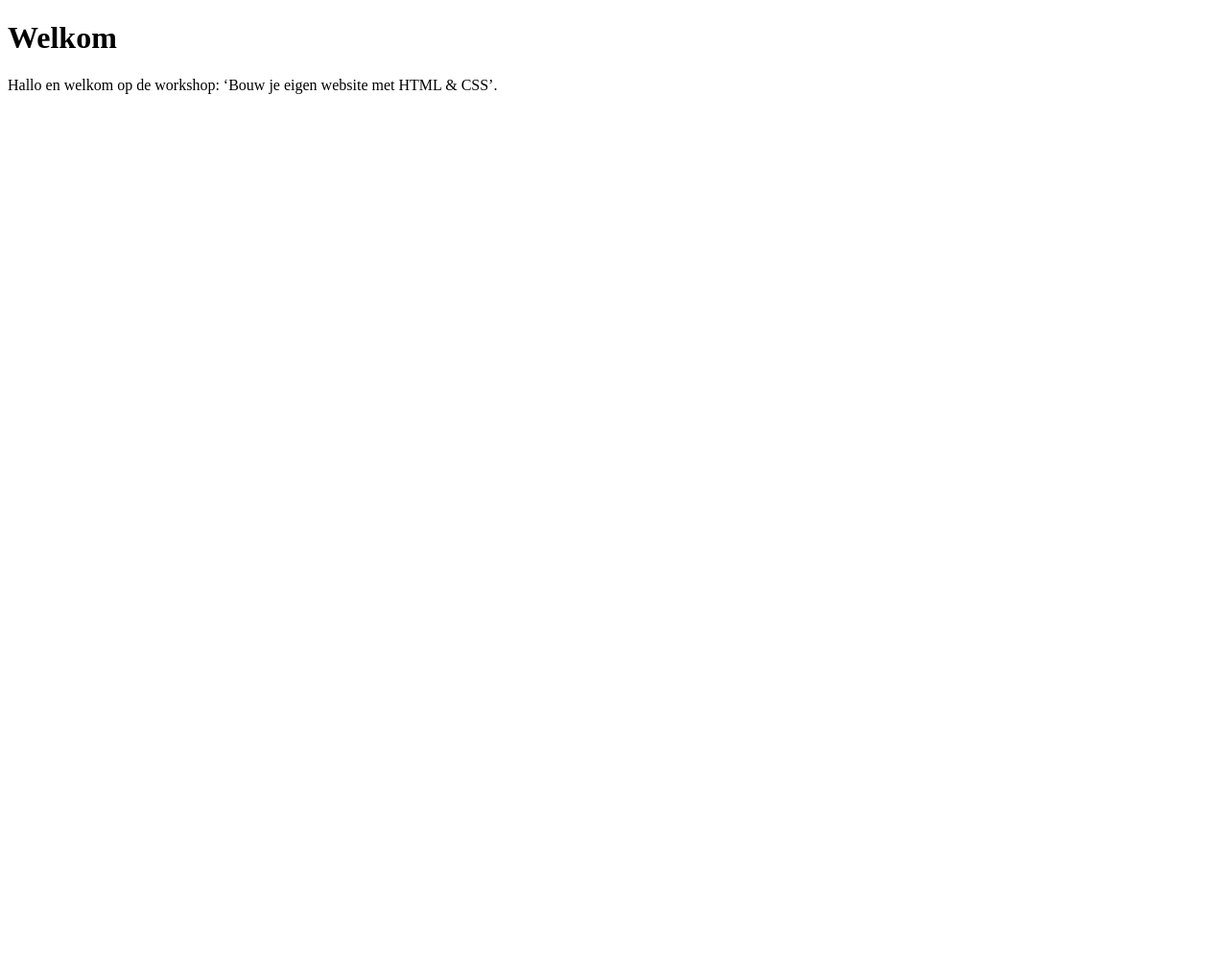
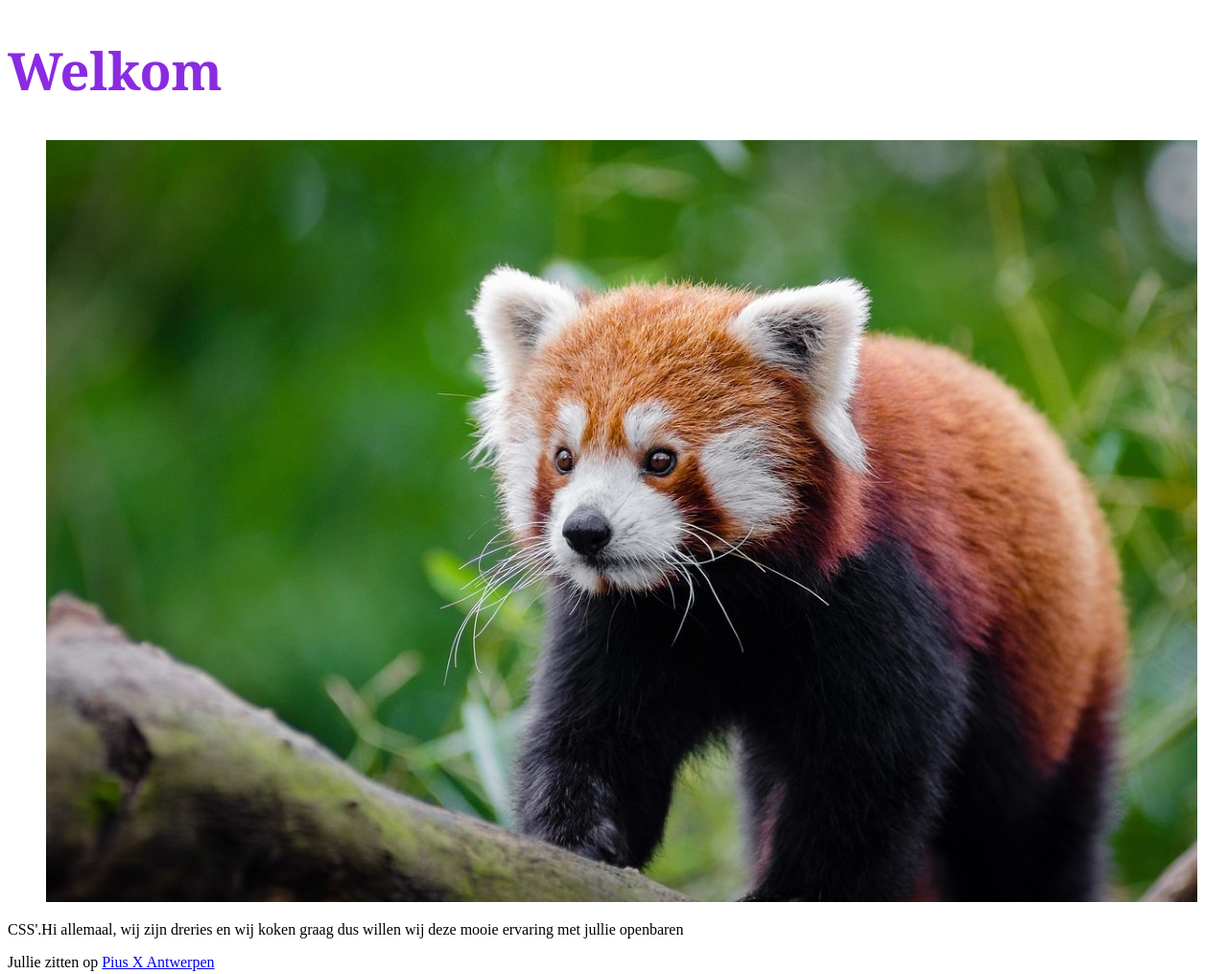
Before and after one commit to Ilhamoua/Dreries-Cookbook, a plain HTML site: page index.html in a window 1280 px wide. Shown: the whole page at 96% size. Before the commit the page ends 800 px from the top, so only its background shows below. Drawn offline with Linux system fonts and the light colour scheme.

Commit message:
eerste versie mijn site

```diff
--- a/index.html
+++ b/index.html
@@ -5,12 +5,26 @@
     <meta http-equiv="X-UA-Compatible" content="IE=edge" />
     <meta name="viewport" content="width=device-width, initial-scale=1.0" />
     <title>Welkom | Workshop HTML en CSS</title>
+    <link rel="alternate" href="rss.xml" type="application/rss+xml" title="RSS">
+    <style>
+    h1{color:blueviolet;
+      font-size: 54px;
+      font-weight: 900;
+      font-family: Georgia, 'Times New Roman', Times, serif;
+    }
+    h2{color: brown;
+    font-size: 51px;}
+
+    h3{float: left;}
+    </style>
   </head>
   <body>
     <h1>Welkom</h1>
+    <figure> <img src="Rode-panda.jpg" alt="foto van een panda" srcset=""></figure>
     <p>
-      Hallo en welkom op de workshop: ‘Bouw je eigen website met HTML &amp;
-      CSS’.
+      CSS'.Hi allemaal, wij zijn dreries en wij koken graag dus willen wij
+      deze mooie ervaring met jullie openbaren
     </p>
+    <p>Jullie zitten op <a href="https://www.piustien.net">Pius X Antwerpen </a></p>
   </body>
 </html>
```
Also changed, not shown: recept1.html (added, +16 -0 lines), Rode-panda.jpg (added), 1 other file.
